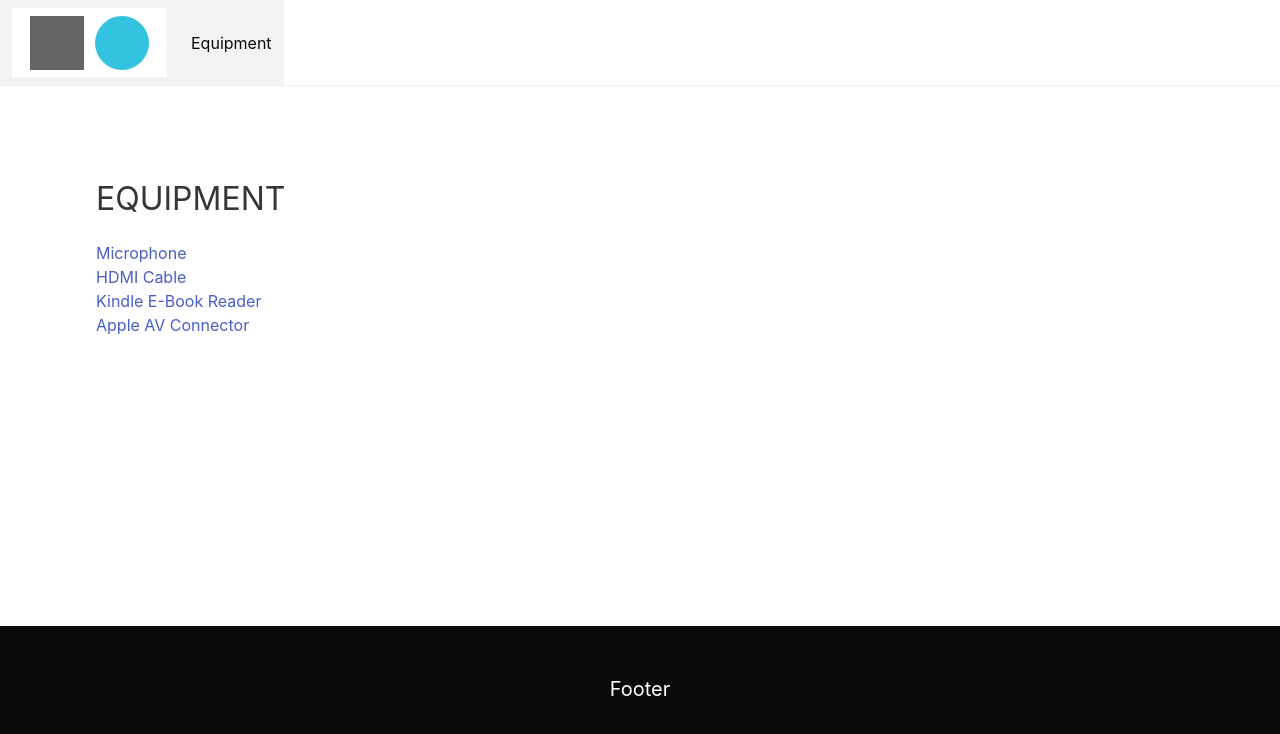
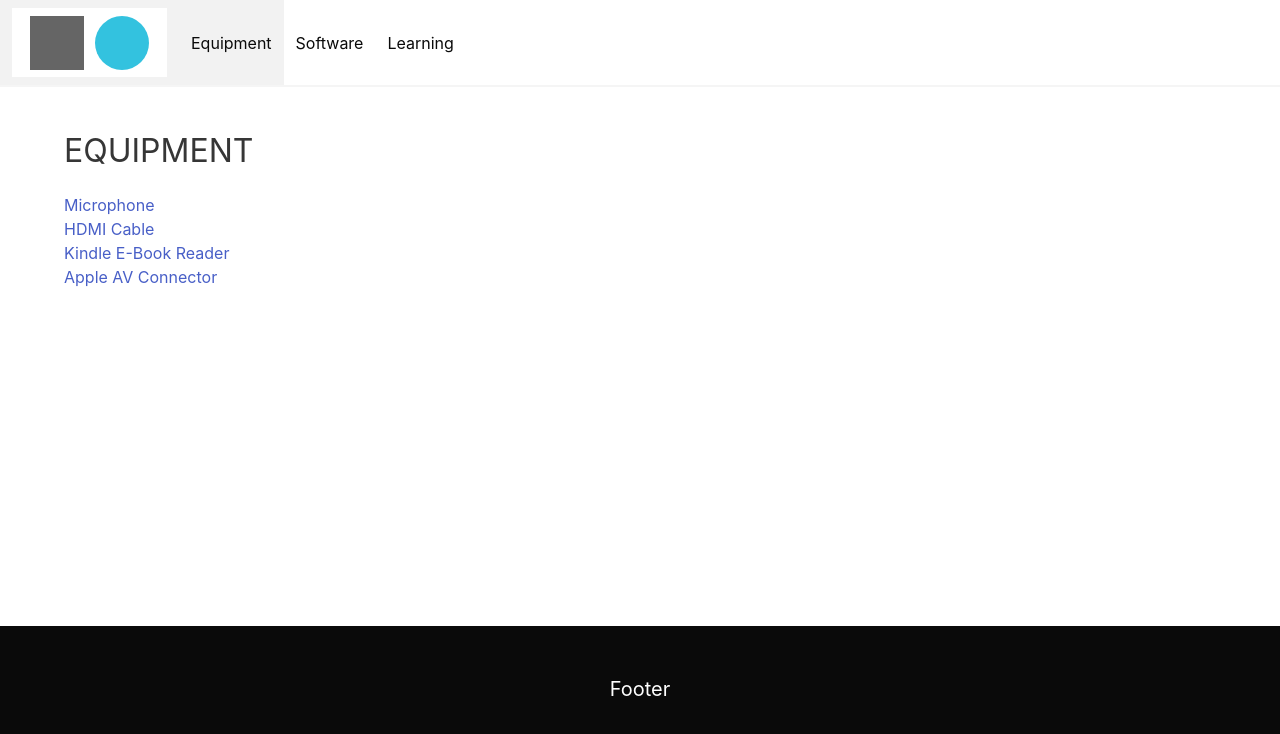
Before and after one commit to robert-laws/practice-oct-2020-mern-app, a React (Create React App) app: page /equipment in a window 1280 px wide. Shown: the top 734 px of the page. Built offline with nearby package versions, Linux system fonts and the light colour scheme.

Commit message:
add detail page logic

```diff
--- a/src/components/Detail.js
+++ b/src/components/Detail.js
@@ -1,18 +1,47 @@
-import React, { useState, useEffect } from 'react';
-import { useParams } from 'react-router-dom';
+import React, { useState, useEffect, useContext } from 'react';
+import { useParams, useHistory } from 'react-router-dom';
+import { checkGroupNameMatch } from '../util/utilities';
+import TechnologyContext from '../context/technology/technologyContext';
+import { HeadingText } from '../components';
 
 export const Detail = () => {
+  let history = useHistory();
+
   const { group, id } = useParams();
 
-  // const [itemData, setItemData] = useState(null);
+  const [detailData, setDetailData] = useState(null);
+  const [loading, setLoading] = useState(true);
 
-  // useEffect(() => {
-  //   setItemData(getFunction(id));
-  // }, []);
+  const technologyContext = useContext(TechnologyContext);
+  const { technologyData } = technologyContext;
+
+  useEffect(() => {
+    if (group) {
+      if (checkGroupNameMatch(group)) {
+        history.push('/');
+      }
+    }
+  }, [group, history]);
+
+  useEffect(() => {
+    if (technologyData && group && id) {
+      const data = technologyData.find((item) => {
+        return item.id.toString() === id;
+      });
+
+      setDetailData(data);
+      setLoading(false);
+    }
+  }, [technologyData, group, id]);
+
+  if (loading) {
+    return <p>Loading...</p>;
+  }
 
   return (
-    <div>
-      Detail: {group}: {id}
+    <div className='container'>
+      <HeadingText text={detailData.title.toUpperCase()} />
+      <p>{detailData.description}</p>
     </div>
   );
 };
--- a/src/components/List.js
+++ b/src/components/List.js
@@ -3,13 +3,14 @@ import { useParams, useHistory } from 'react-router-dom';
 import { Link } from 'react-router-dom';
 import { HeadingText } from '../components';
 import TechnologyContext from '../context/technology/technologyContext';
+import { checkGroupNameMatch } from '../util/utilities';
 
 export const List = () => {
   let history = useHistory();
 
   const { group } = useParams();
 
-  const [equipment, setEquipment] = useState(null);
+  const [groupData, setGroupData] = useState(null);
   const [loading, setLoading] = useState(true);
 
   const technologyContext = useContext(TechnologyContext);
@@ -17,7 +18,7 @@ export const List = () => {
 
   useEffect(() => {
     if (group) {
-      if (group !== 'equipment' && group !== 'software') {
+      if (checkGroupNameMatch(group)) {
         history.push('/');
       }
     }
@@ -27,7 +28,7 @@ export const List = () => {
     if (technologyData && group) {
       const data = technologyData.filter((item) => item.group === group);
 
-      setEquipment(data);
+      setGroupData(data);
       setLoading(false);
     }
   }, [technologyData, group]);
@@ -37,16 +38,14 @@ export const List = () => {
   }
 
   return (
-    <section className='section'>
     <div className='container'>
       <HeadingText text={group.toUpperCase()} />
-        {equipment &&
-          equipment.map((item) => (
+      {groupData &&
+        groupData.map((item) => (
           <Link key={item.id} to={`/${group}/${item.id}`}>
             <p>{item.title}</p>
           </Link>
         ))}
     </div>
-    </section>
   );
 };
--- a/src/data/allData.js
+++ b/src/data/allData.js
@@ -30,6 +30,12 @@ const data = [
     title: 'iMovie',
     description: 'Apple software used to create videos',
   },
+  {
+    id: 6,
+    group: 'learning',
+    title: 'LinkedIn Learning',
+    description: 'Thousands of video tutorials on software and other skills',
+  },
 ];
 
 export default data;
--- a/src/layout/Navigation.js
+++ b/src/layout/Navigation.js
@@ -28,6 +28,22 @@ export const Navigation = () => {
           >
             Equipment
           </NavLink>
+          <NavLink
+            exact
+            to='/software'
+            className='navbar-item'
+            activeClassName='is-active'
+          >
+            Software
+          </NavLink>
+          <NavLink
+            exact
+            to='/learning'
+            className='navbar-item'
+            activeClassName='is-active'
+          >
+            Learning
+          </NavLink>
         </div>
       </div>
     </nav>
--- a/src/pages/Home.js
+++ b/src/pages/Home.js
@@ -1,5 +1,10 @@
 import React from 'react';
+import { HeadingText } from '../components';
 
 export const Home = () => {
-  return <div className='container'>Home Page</div>;
+  return (
+    <div className='container'>
+      <HeadingText text='Home Page' />
+    </div>
+  );
 };
--- /dev/null
+++ b/src/util/utilities.js
@@ -0,0 +1,11 @@
+export const checkGroupNameMatch = (groupName) => {
+  if (
+    groupName !== 'equipment' &&
+    groupName !== 'software' &&
+    groupName !== 'learning'
+  ) {
+    return true;
+  } else {
+    return false;
+  }
+};
```
Lines whose indentation alone changed are shown as unchanged.
